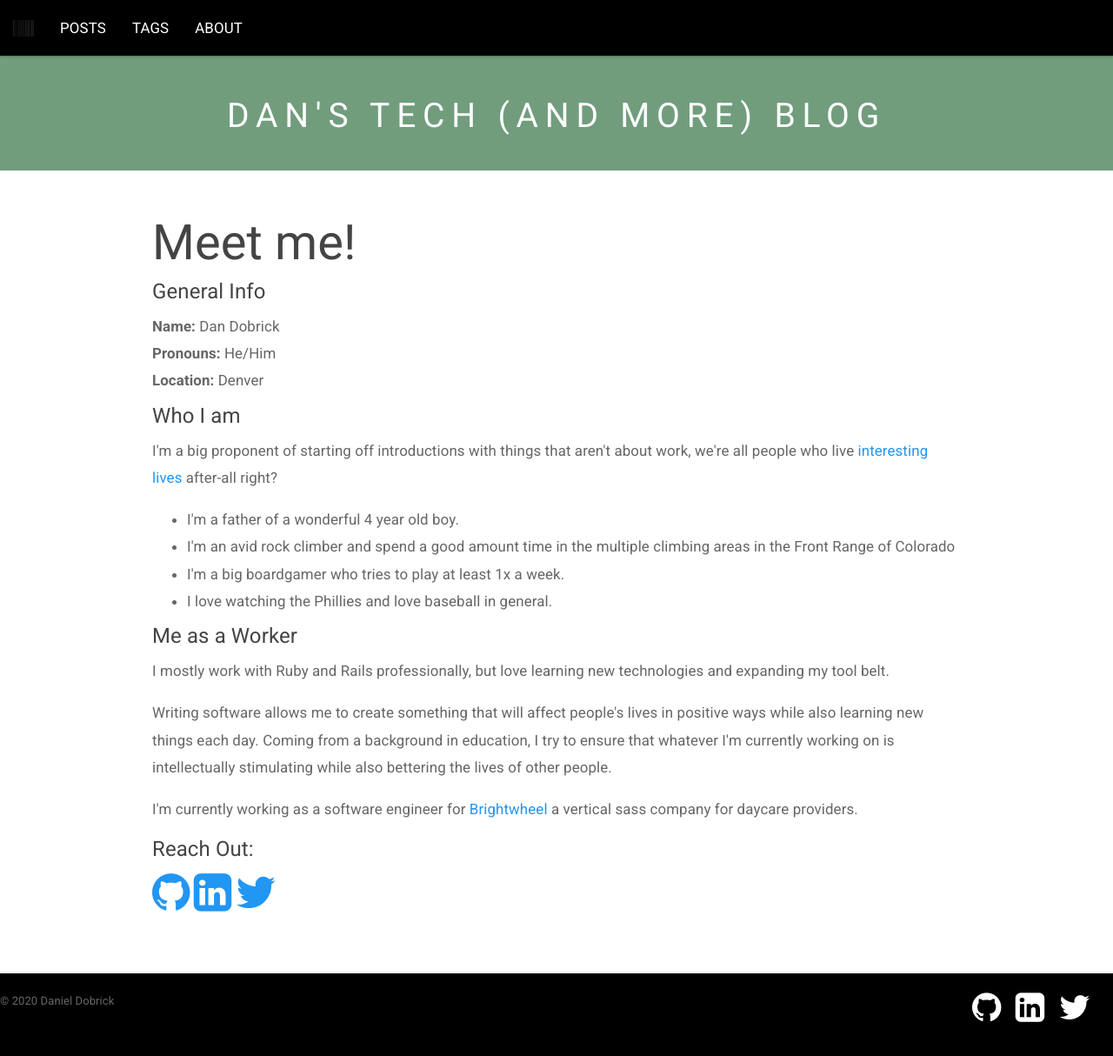
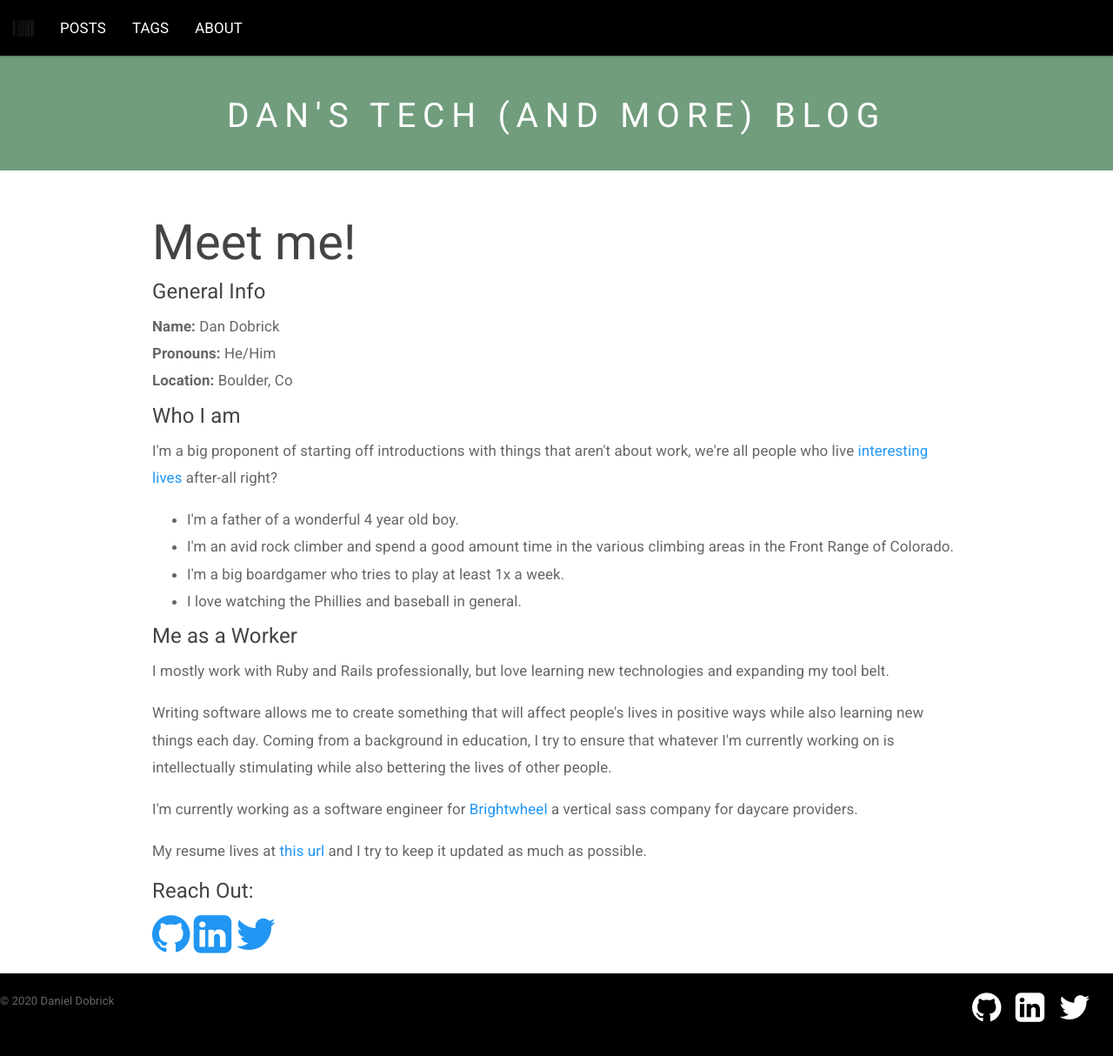
Before and after one commit to DanDobrick/blog, a Jekyll site: the page built from _pages/about.html, in a window 1280 px wide and 1223 px high. Shown: the top 1214 px of the window at 87% size. Built offline with Jekyll 4.4.1, drawn with Linux system fonts in a browser that asks for light colours.

Commit message:
Correct about me; add resume link

```diff
--- a/_pages/about.html
+++ b/_pages/about.html
@@ -8,7 +8,7 @@ permalink: /about/
 <br>
 <strong>Pronouns:</strong> He/Him
 <br>
-<strong>Location:</strong> Denver
+<strong>Location:</strong> Boulder, Co
 
 <h4>Who I am</h4>
 <p>
@@ -23,13 +23,13 @@ permalink: /about/
     I'm a father of a wonderful {{ age }} year old boy.
   </li>
   <li>
-    I'm an avid rock climber and spend a good amount time in the multiple climbing areas in the Front Range of Colorado
+    I'm an avid rock climber and spend a good amount time in the various climbing areas in the Front Range of Colorado.
   </li>
   <li>
     I'm a big boardgamer who tries to play at least 1x a week.
   </li>
   <li>
-    I love watching the Phillies and love baseball in general.
+    I love watching the Phillies and baseball in general.
   </li>
 </ul>
 
@@ -43,6 +43,9 @@ permalink: /about/
 <p>
   I'm currently working as a software engineer for <a href="htps://www.mybrightwheel.com">Brightwheel</a> a vertical sass company for daycare providers.
 </p>
+<p>
+  My resume lives at <a href="https://resume.creddle.io/resume/j2xo6w2puax">this url</a> and I try to keep it updated as much as possible.
+</p>
 
 <h4>Reach Out:</h4>
 <p>
```
